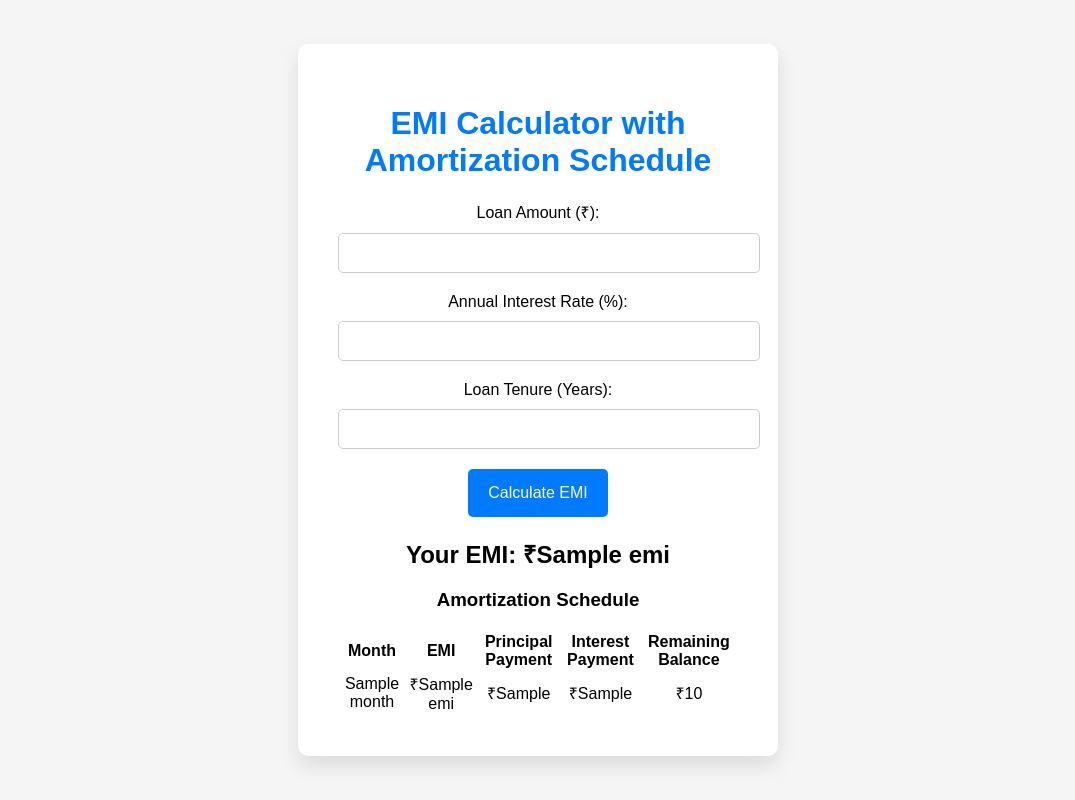
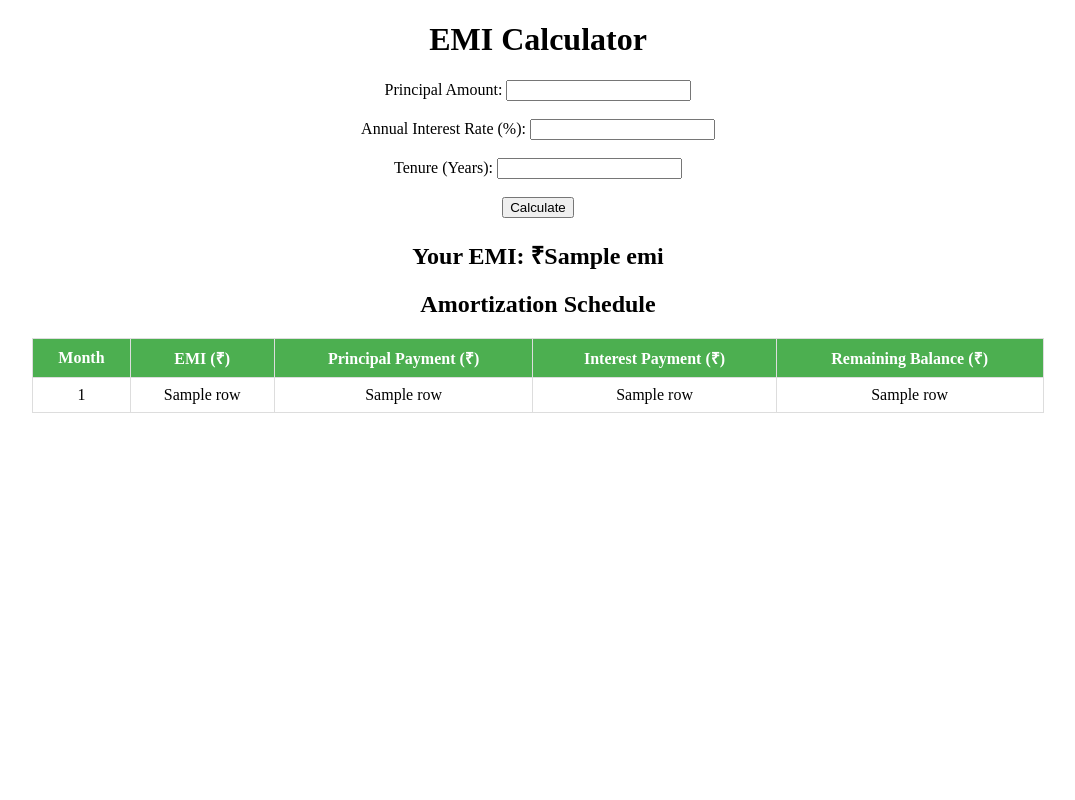
Before and after one commit to himxnshxx/emi_calculator, a Flask app: template templates/index.html in a window 1280 px wide. Shown: the whole page, without its empty margins (102-1177 px from the left). Run offline with Flask 3, Linux system fonts and the light colour scheme; the template is opened without the code that fills it: most values are stand-ins (such as "Sample title", 1, 10 or a date in 2020).

Commit message:
Fixed untracked files

```diff
--- a/templates/index.html
+++ b/templates/index.html
@@ -3,52 +3,76 @@
 <head>
   <meta charset="UTF-8" />
   <meta name="viewport" content="width=device-width, initial-scale=1.0" />
-  <link rel="stylesheet" href="/static/style.css" />
   <title>EMI Calculator</title>
+  <style>
+    table {
+      width: 80%;
+      margin: 20px auto;
+      border-collapse: collapse;
+    }
+    th, td {
+      border: 1px solid #ddd;
+      padding: 8px;
+      text-align: center;
+    }
+    th {
+      background-color: #4CAF50;
+      color: white;
+    }
+    tr:nth-child(even) {
+      background-color: #f2f2f2;
+    }
+    h1, h2 {
+      text-align: center;
+    }
+    form {
+      text-align: center;
+      margin: 20px;
+    }
+  </style>
 </head>
 <body>
-  <div class="container">
-    <h1>EMI Calculator with Amortization Schedule</h1>
-    <form method="post">
-      <label for="principal">Loan Amount (₹):</label>
-      <input type="number" id="principal" name="principal" required /><br />
+  <h1>EMI Calculator</h1>
 
-      <label for="rate">Annual Interest Rate (%):</label>
-      <input type="number" step="0.01" id="rate" name="rate" required /><br />
+  <form method="post">
+    <label>Principal Amount: </label>
+    <input type="number" step="0.01" name="principal" required><br><br>
+    <label>Annual Interest Rate (%): </label>
+    <input type="number" step="0.01" name="rate" required><br><br>
+    <label>Tenure (Years): </label>
+    <input type="number" name="tenure" required><br><br>
+    <button type="submit">Calculate</button>
+  </form>
 
-      <label for="tenure">Loan Tenure (Years):</label>
-      <input type="number" id="tenure" name="tenure" required /><br />
+  {% if error %}
+    <h2 style="color:red;">{{ error }}</h2>
+  {% endif %}
 
-      <button type="submit">Calculate EMI</button>
-    </form>
-
-    {% if emi %}
+  {% if emi is not none %}
     <h2>Your EMI: ₹{{ emi }}</h2>
-
-    <h3>Amortization Schedule</h3>
+    <h2>Amortization Schedule</h2>
     <table>
       <thead>
         <tr>
           <th>Month</th>
-          <th>EMI</th>
-          <th>Principal Payment</th>
-          <th>Interest Payment</th>
-          <th>Remaining Balance</th>
+          <th>EMI (₹)</th>
+          <th>Principal Payment (₹)</th>
+          <th>Interest Payment (₹)</th>
+          <th>Remaining Balance (₹)</th>
         </tr>
       </thead>
       <tbody>
-        {% for month, emi, principal_payment, interest_payment, balance in schedule %}
+        {% for row in schedule %}
         <tr>
-          <td>{{ month }}</td>
-          <td>₹{{ emi }}</td>
-          <td>₹{{ principal_payment }}</td>
-          <td>₹{{ interest_payment }}</td>
-          <td>₹{{ balance }}</td>
+          <td>{{ row[0] }}</td>
+          <td>{{ row[1] }}</td>
+          <td>{{ row[2] }}</td>
+          <td>{{ row[3] }}</td>
+          <td>{{ row[4] }}</td>
         </tr>
         {% endfor %}
       </tbody>
     </table>
-    {% endif %}
-  </div>
+  {% endif %}
 </body>
 </html>
```
Also changed, not shown: tempCodeRunnerFile.py (added, +45 -0 lines).
